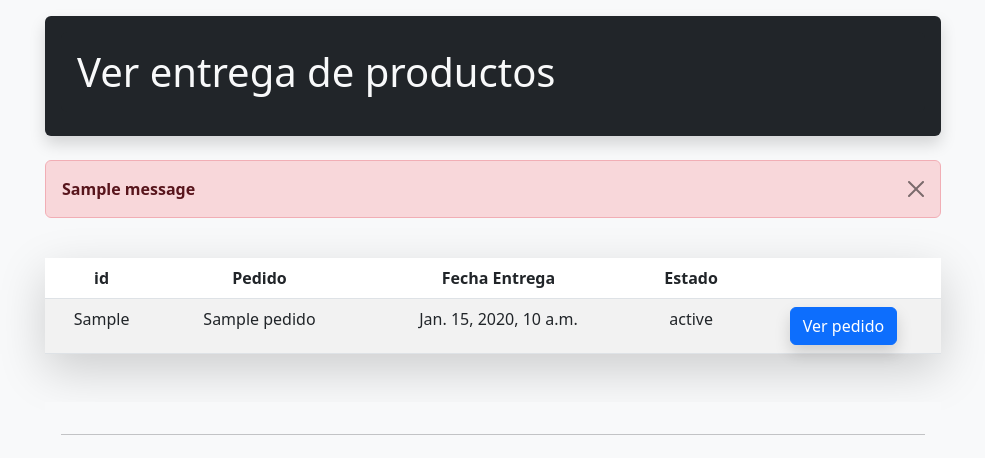
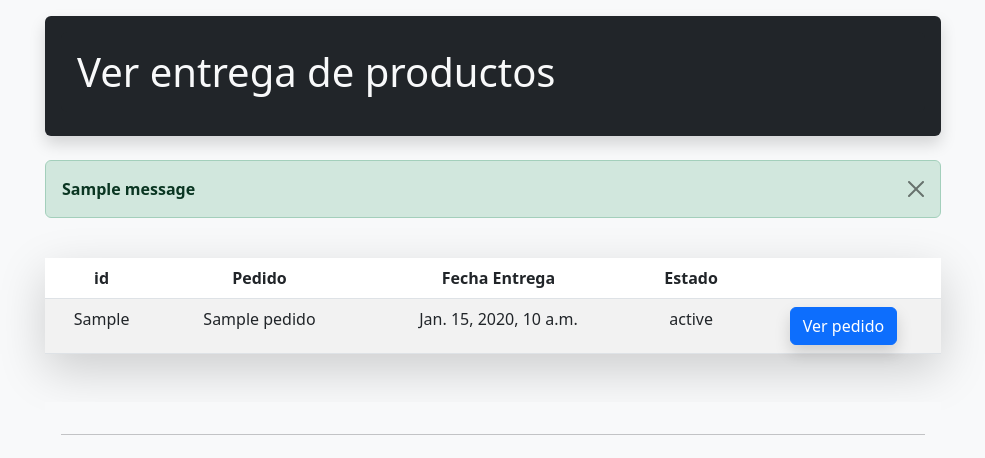
Before and after one commit to Luciifer6969/Ferremax, a Django app: template core/templates/entrega.html in a window 1280 px wide. Shown: the part 133-591 px from the top of the page, without its empty margins (147-1132 px from the left). Run offline with Django 3.2, Linux system fonts and the light colour scheme; the template is opened without the code that fills it: most values are stand-ins (such as "Sample title", 1, 10 or a date in 2020); one stand-in notice (Sample message) is shown; some libraries are stand-ins or nearby versions.

Commit message:
correciones de rutas

```diff
--- a/core/templates/entrega.html
+++ b/core/templates/entrega.html
@@ -7,13 +7,20 @@
 
 <br>
 {% if messages %}
-{% for message in messages %}
-<div class="alert alert-danger  alert-dismissible fade show" role="alert">
-    <strong>{{ message }}</strong>
-    <button type="button" class="btn-close" data-bs-dismiss="alert" aria-label="Close"></button>
-</div>
-{% endfor %}
-{%endif%}
+  {% for message in messages %}
+    {% if message.tags == 'error' %}
+    <div class="alert alert-danger alert-dismissible fade show" role="alert">
+      <strong>{{ message }}</strong>
+      <button type="button" class="btn-close" data-bs-dismiss="alert" aria-label="Close"></button>
+    </div>
+    {% elif message.tags == 'success' %}
+    <div class="alert alert-success alert-dismissible fade show" role="alert">
+      <strong>{{ message }}</strong>
+      <button type="button" class="btn-close" data-bs-dismiss="alert" aria-label="Close"></button>
+    </div>
+    {% endif %}
+  {% endfor %}
+{% endif %}
 <br>
 
 <table class="table table-striped table-hover shadow-lg mb-5 text-center">
--- a/core/views.py
+++ b/core/views.py
@@ -211,7 +211,7 @@ def edit_entrega(request,id_entrega):
         pkEstado = EstadoEntrega.objects.get(id=estado_id)
         entregaObj.estado_entrega = pkEstado
         entregaObj.save()
-        messages.success(request, 'Entrega registrada correctamente', extra_tags='success')
+        messages.success(request, 'Entrega registrada correctamente')
         messages.get_messages(request).used = True
         return redirect('entrega')
     else:
@@ -467,7 +467,7 @@ def registrar_entrega(request):
             entrega_obj.save()
             messages.success(request, 'Entrega registrada correctamente')
 
-        return redirect('index')
+        return redirect('entrega')
 
     return render(request, 'registrarEntrega.html', {'pedidos': pedidos, 'estados': estados})
 
```
